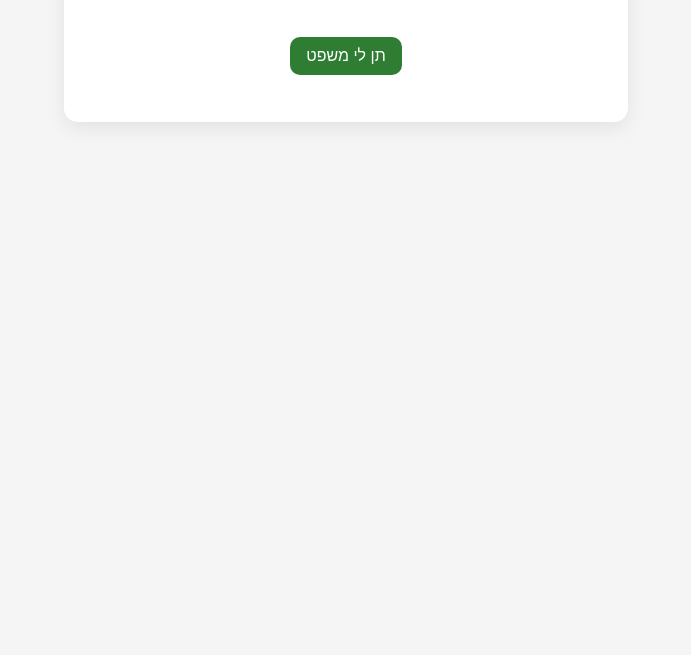
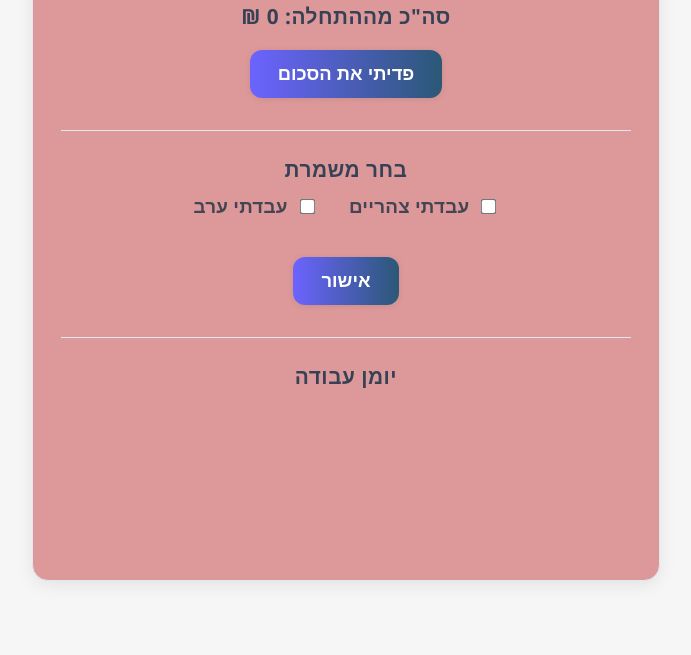
Before and after one commit to kuby456/Quotes1223, a plain HTML site: page index.html in a window 1280 px wide. Shown: the part 145-800 px from the top of the page, without its empty margins (294-985 px from the left). Drawn offline with Linux system fonts and the light colour scheme.

Commit message:
Update index.html

```diff
--- a/index.html
+++ b/index.html
@@ -1,83 +1,246 @@
-<!DOCTYPE html>
+<!doctype html>
 <html lang="he" dir="rtl">
 <head>
-<meta charset="UTF-8" />
-<meta name="viewport" content="width=device-width, initial-scale=1.0"/>
-<title>משפט אקראי מ-zinbin.json</title>
-<style>
-  body { font-family: Arial, sans-serif; background:#f5f5f5; padding:24px; text-align:center; }
-  .card { background:#fff; padding:22px; border-radius:14px; margin:0 auto; max-width:520px; box-shadow:0 6px 20px rgba(0,0,0,0.08); }
-  h1 { margin:0 0 12px; font-size:22px; }
-  #quote { font-size:22px; line-height:1.6; margin:18px 0; min-height:3em; }
-  .row { display:flex; gap:10px; justify-content:center; flex-wrap:wrap; }
-  button { cursor:pointer; padding:10px 16px; border:none; border-radius:10px; font-size:16px; background:#2f7d32; color:#fff; }
-  button[disabled] { opacity:.6; cursor:not-allowed; }
-  #status { color:#777; font-size:14px; margin-top:8px; min-height:1.2em; }
+  <meta charset="utf-8" />
+  <title>מעקב משמרות עבודה</title>
+  <style>
+body {
+  background: #f6f6f6;
+  min-height: 100vh;
+  margin: 0;
+  font-family: 'Segoe UI', 'Alef', Arial, sans-serif;
+  display: flex;
+  flex-direction: column;
+  align-items: center;
+  justify-content: flex-start;
+}
+
+.card {
+ background: #d99; /* אפור כסוף קלאסי */
+ box-shadow: 0 4px 18px rgba(0,0,0,0.08);
+  border-radius: 16px;
+  padding: 36px 28px;
+  margin: 28px 0;
+  width: 95vw;
+  max-width: 570px;
+  text-align: center;
+  transition: box-shadow 0.2s;
+  border: 1px solid #e2e8f0;
+}
+
+.card:hover {
+  box-shadow: 0 8px 28px rgba(0,0,0,0.12);
+}
+
+h1, h2 {
+  font-weight: 700;
+  color: #293047;
+  font-size: 2em;
+  margin-bottom: 16px;
+  letter-spacing: 0.5px;
+}
+
+h2 {
+  font-size: 1.3em;
+  color: #364156;
+  margin-bottom: 10px;
+}
+
+label {
+  font-size: 1.18em;
+  font-weight: 600;
+  color: #434553;
+  margin: 0 14px 10px 14px;
+  display: inline-block;
+  cursor: pointer;
+  letter-spacing: 0.2px;
+}
+
+input[type="checkbox"] {
+  transform: scale(1.2);
+  margin-left: 8px;
+  accent-color: #6c63ff;
+}
+
+button {
+  background: linear-gradient(90deg, #6c63ff 0%, #2b5876 100%);
+  color: #fff;
+  font-size: 1.15em;
+  font-weight: 600;
+  border: none;
+  border-radius: 12px;
+  padding: 13px 28px;
+  margin: 10px 0 0 0;
+  cursor: pointer;
+  box-shadow: 0 1px 6px rgba(0,0,0,0.09);
+  transition: background 0.12s, transform 0.12s;
+}
+
+button:hover {
+  background: linear-gradient(90deg, #2b5876 0%, #6c63ff 100%);
+  transform: scale(1.04);
+}
+
+#log {
+  margin-top: 14px;
+  width: 100%;
+  min-height: 140px;
+  display: flex;
+  flex-direction: column;
+  gap: 12px;
+  align-items: center;
+  justify-content: flex-start;
+}
+
+.log-entry {
+  background: #e9eaf5;
+  border-radius: 10px;
+  font-size: 1.1em;
+  font-weight: 600;
+  color: #30314e;
+  width: 90%;
+  padding: 10px 10px;
+  box-shadow: 0 1px 5px rgba(0,0,0,0.04);
+  text-align: center;
+  margin: 0 auto;
+  letter-spacing: 0.5px;
+}
+
+/* עיצוב טקסט תאריך מודגש וגדול */
+.date-text {
+  font-size: 1.35em;
+  font-weight: bold;
+  color: #1a237e;
+  letter-spacing: 0.08em;
+  margin: 12px 0;
+}
+
+/* רספונסיביות */
+@media (max-width: 500px) {
+  .card {
+    padding: 16px 4px;
+  }
+  h1, h2 { font-size: 1em; }
+  .log-entry { font-size: 0.92em; }
+  button { font-size: 0.95em; padding: 9px 17px; }
+  .date-text { font-size: 1.1em; }
+}
 </style>
 </head>
 <body>
-  <div class="card">
-    <h1>משפט אקראי</h1>
-    <div id="quote">טוען את zinbin.json…</div>
-    <div class="row">
-      <button id="nextBtn" disabled>תן לי משפט</button>
-    </div>
-    <div id="status"></div>
+
+ <div class="card">
+  <h1>סכום נוכחי: <span id="currentTotal">0</span> ₪</h1>
+  <h2>סה"כ מההתחלה: <span id="allTimeTotal">0</span> ₪</h2>
+  <button onclick="redeem()">פדיתי את הסכום</button>
+
+  <hr style="margin:32px 0 24px 0; border:none; border-top:1.5px solid #e2e8f0;">
+
+  <h2>בחר משמרת</h2>
+  <div style="margin-bottom:18px;">
+    <label><input type="checkbox" id="noon"> עבדתי צהריים</label>
+    <label><input type="checkbox" id="evening"> עבדתי ערב</label>
   </div>
+  <button onclick="confirmShift()">אישור</button>
+
+  <hr style="margin:32px 0 24px 0; border:none; border-top:1.5px solid #e2e8f0;">
+
+  <h2>יומן עבודה</h2>
+  <div id="log"></div>
+</div>
 
 <script>
-(() => {
-  const JSON_URL = 'quotes.json'; // ודא שהקובץ באותה תיקייה של ה-HTML
-  const quoteEl = document.getElementById('quote');
-  const statusEl = document.getElementById('status');
-  const nextBtn = document.getElementById('nextBtn');
+  // משתנים כלליים
+  let currentTotal = 0;
+  let allTimeTotal = 0;
+  let logEntries = [];
 
-  let quotes = [];
-  let lastIndex = -1;
+  // --- טעינה מה-localStorage ---
+  window.onload = function() {
+    const savedCurrent = localStorage.getItem("currentTotal");
+    const savedAllTime = localStorage.getItem("allTimeTotal");
+    const savedLog = localStorage.getItem("logEntries");
 
-  function toText(item) {
-    // תומך במבנים שונים: "טקסט", {text:""}, {quote:""}, {q:""}, או אובייקט עם שדות author
-    if (typeof item === 'string') return item;
-    if (item && typeof item === 'object') {
-      const txt = item.text || item.quote || item.q || item.content;
-      const author = item.author || item.by || '';
-      return (txt ? txt : JSON.stringify(item)) + (author ? ` — ${author}` : '');
-    }
-    return String(item);
+    if (savedCurrent) currentTotal = parseInt(savedCurrent);
+    if (savedAllTime) allTimeTotal = parseInt(savedAllTime);
+    if (savedLog) logEntries = JSON.parse(savedLog);
+
+    updateTotals();
+    renderLog();
   }
 
-  function pickRandom() {
-    if (!quotes.length) return;
-    let i;
-    do { i = Math.floor(Math.random() * quotes.length); }
-    while (quotes.length > 1 && i === lastIndex);
-    lastIndex = i;
-    quoteEl.textContent = toText(quotes[i]);
+  // --- שמירה ל-localStorage ---
+  function saveData() {
+    localStorage.setItem("currentTotal", currentTotal);
+    localStorage.setItem("allTimeTotal", allTimeTotal);
+    localStorage.setItem("logEntries", JSON.stringify(logEntries));
   }
 
-  async function loadQuotes() {
-    try {
-      const res = await fetch(JSON_URL, { cache: 'no-store' });
-      if (!res.ok) throw new Error('HTTP ' + res.status);
-      const data = await res.json();
-      // תומך גם במערך ישיר וגם במפתח quotes
-      const arr = Array.isArray(data) ? data : (Array.isArray(data.quotes) ? data.quotes : []);
-      if (!arr.length) throw new Error('קובץ JSON ללא משפטים');
-      quotes = arr;
-      statusEl.textContent = '';
-    } catch (err) {
-      console.error('שגיאה בטעינת JSON:', err);
-      statusEl.textContent = '⚠️ לא הצלחתי לטעון את zinbin.json (בדוק נתיב/שרת/פורמט).';
-      quotes = ["גיבוי: כל צעד קטן הוא ניצחון."];
-    } finally {
-      nextBtn.disabled = false;
-      pickRandom();
+  // --- אישור משמרת ---
+  function confirmShift() {
+    const noon = document.getElementById("noon").checked;
+    const evening = document.getElementById("evening").checked;
+
+    if (!noon && !evening) {
+      alert("בחר לפחות משמרת אחת");
+      return;
     }
+
+    const now = new Date();
+    const dateStr = now.toLocaleDateString('he-IL', { weekday: 'long', year: 'numeric', month: 'numeric', day: 'numeric' });
+
+    if (noon) addShift(dateStr, "צהריים", "12:20");
+    if (evening) addShift(dateStr, "ערב", "18:20");
+
+    updateTotals();
+    saveData();
+
+    // אפס בחירות
+    document.getElementById("noon").checked = false;
+    document.getElementById("evening").checked = false;
   }
 
-  nextBtn.addEventListener('click', pickRandom);
-  document.addEventListener('DOMContentLoaded', loadQuotes);
-})();
+  // --- הוספת משמרת ליומן ---
+  function addShift(date, type, time) {
+    currentTotal += 10;
+    allTimeTotal += 10;
+    const entry = `${date} – עבדת ${type} (${time}) → 10₪`;
+    logEntries.push(entry);
+    renderLog();
+  }
+
+  // --- הצגת היומן ---
+  function renderLog() {
+    const logDiv = document.getElementById("log");
+    logDiv.innerHTML = "";
+    logEntries.forEach(e => {
+      const div = document.createElement("div");
+      div.className = "log-entry";
+      div.textContent = e;
+      logDiv.appendChild(div);
+    });
+  }
+
+  // --- עדכון סכומים ---
+  function updateTotals() {
+    document.getElementById("currentTotal").textContent = currentTotal;
+    document.getElementById("allTimeTotal").textContent = allTimeTotal;
+  }
+
+  // --- פדייה ---
+  function redeem() {
+    if (currentTotal === 0) {
+      alert("אין מה לפדות כרגע");
+      return;
+    }
+    const entry = `👉 פדית ${currentTotal}₪`;
+    logEntries.push(entry);
+    currentTotal = 0;
+    updateTotals();
+    renderLog();
+    saveData();
+  }
 </script>
+
 </body>
 </html>
```
